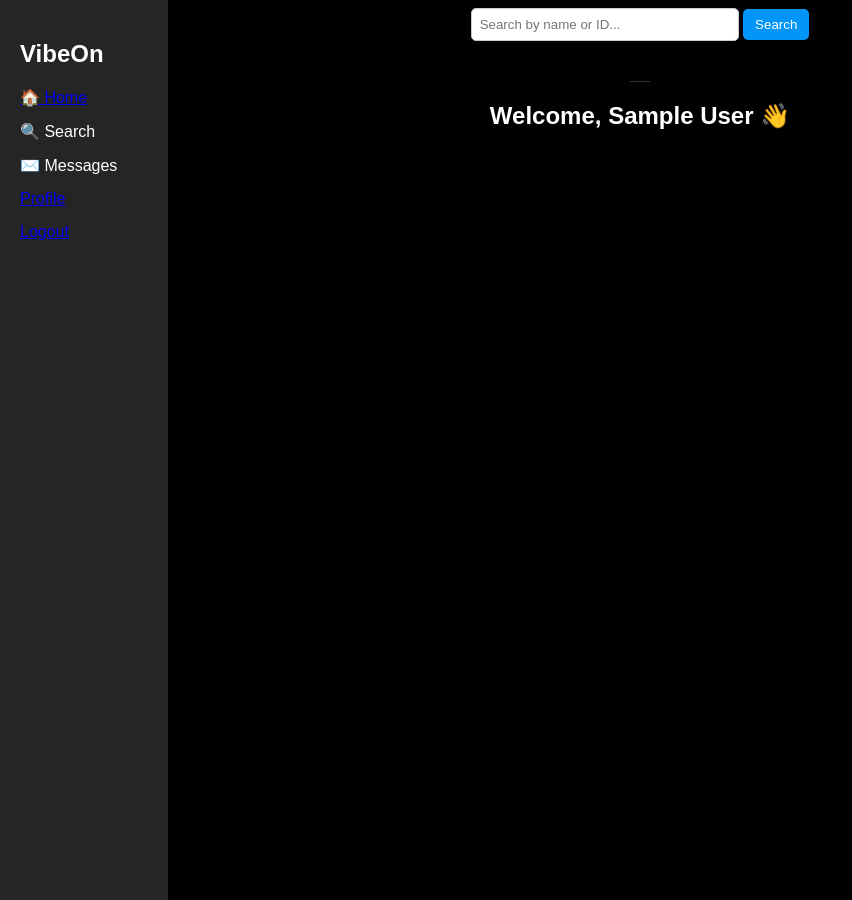
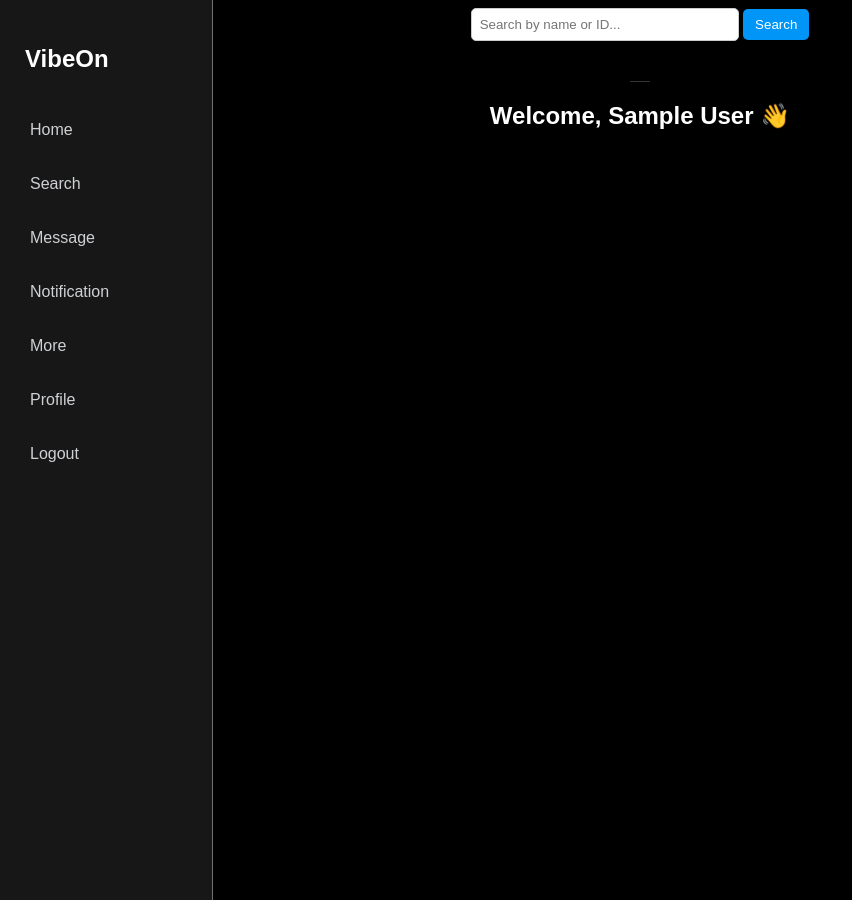
Before and after one commit to dipakmeshram26/vibeOn, a PHP site: page /home.php in a window 1280 px wide. Shown: the whole page, without its empty margins (0-852 px from the left). Run offline with PHP 8.4, Linux system fonts and the light colour scheme; the visitor is signed in with stand-in values (Sample User, id 1); data that the repository does not hold is empty.

Commit message:
navbar edit
nav bar edit

```diff
--- a/home.php
+++ b/home.php
@@ -49,13 +49,15 @@ $result = $conn->query("
         <!-- LEFT SIDEBAR -->
         <div class="sidebar-left">
             <h2>VibeOn</h2>
-            <ul>
-                <li> <a href="home.php">🏠 Home</a></li>
-                <li>🔍 Search</li>
-                <li>✉️ Messages</li>
-                <li><a href="profile_pages/profile.php">Profile</a></li>
-                <li><a href="logout.php">Logout</a></li>
-            </ul>
+            <div class="nav">
+                <a href="home.php">Home</a>
+                <a href="home.php">Search</a>
+                <a href="home.php">Message</a>
+                <a href="home.php">Notification</a>
+                <a href="home.php">More</a>
+                <a href="profile_pages/profile.php">Profile</a>
+                <a href="logout.php">Logout</a>
+            </div>
         </div>
 
 
--- a/sidebar.css
+++ b/sidebar.css
@@ -5,22 +5,49 @@ body {
 }
 /* LEFT SIDEBAR */
 .sidebar-left {
-    width: 10%;
-    background: #252525;
-    padding: 20px;
+    width: 15%;
+    background: #252525a1;
+    padding: 10px;
     height: 100vh;
     position: fixed;
         z-index: 10;
 left: 0;
     top: 0;
+    border-right: 0.5px solid rgba(136, 133, 133, 0.81);
 }
 
+.sidebar-left h2{
+    margin: 35px 15px;
+}
 .sidebar-left ul {
     list-style: none;
     padding: 0;
+    /* height: 100%; */
 }
 
-.sidebar-left li {
-    margin: 15px 0;
+.sidebar-left .nav {
+
     cursor: pointer;
+    margin: 10px;
+    display: flex;
+    flex-direction: column;
+    gap: 10px;
+
 }
+
+.sidebar-left .nav a{
+    text-decoration: none;
+    padding: 13px 10px;
+    font-size: 1em;
+    border-radius: 7px;
+   border-bottom: transparent;
+    color: rgb(207, 209, 212);
+    transition: 0.3s ease-in-out;
+}
+
+.sidebar-left .nav a:hover{
+   background-color: #000;
+   font-weight: bold;
+   color: white;
+   border-bottom: 0.5px solid rgba(136, 133, 133, 0.81);;
+}
```
